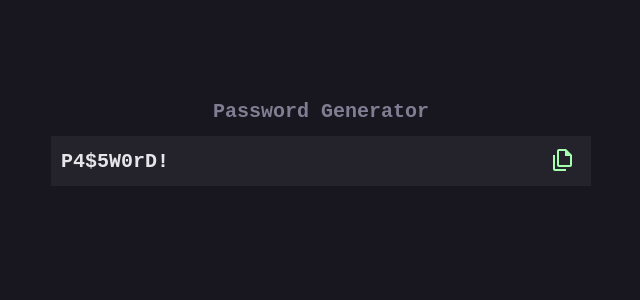
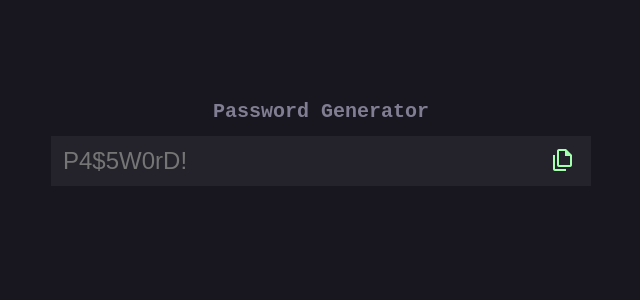
Before and after one commit to hidalest/password-generator, a React (Create React App) app: page / in a window 1280 px wide. Shown: the top 300 px of the page, without its empty margins (319-959 px from the left). Built offline with nearby package versions, Linux system fonts and the light colour scheme.

Commit message:
feat: finished adding the element where the password will be showned:

```diff
--- a/src/components/DisplayPassword/DisplayPassword.module.scss
+++ b/src/components/DisplayPassword/DisplayPassword.module.scss
@@ -1,15 +1,31 @@
 @import '../../sassStyles/variables';
+@import '../../sassStyles/mixins';
 
 .password {
   background-color: $greyDark;
-  height: 3rem;
+  color: $white;
   display: flex;
   align-items: center;
   justify-content: space-between;
   padding: 1rem;
+  border: none;
+}
+
+.passwordInput {
+  @include responsiveMin($desktop) {
+    font-size: 3.2rem;
+  }
+  padding-right: 2rem;
+  background-color: transparent;
+  border: none;
+  color: $white;
+  width: 85%;
+  font-size: 2.4rem;
 }
 
 .copyPasswordBtn {
+  @include buttonAnimation($white);
+
   color: $green;
   background-color: transparent;
   border: none;
--- a/src/components/DisplayPassword/DisplayPassword.tsx
+++ b/src/components/DisplayPassword/DisplayPassword.tsx
@@ -1,16 +1,21 @@
 import React from 'react';
+import Card from '../ui/Card';
 import style from './DisplayPassword.module.scss';
 
 const DisplayPassword = ({
   password = 'P4$5W0rD!',
 }: DisplayPasswordInterface) => {
   return (
-    <div className={style.password}>
-      <h1>{password}</h1>
+    <Card className='test'>
+      <input
+        type='text'
+        placeholder={password}
+        className={style.passwordInput}
+      />
       <button className={style.copyPasswordBtn}>
         <span className='material-symbols-outlined'>file_copy</span>
       </button>
-    </div>
+    </Card>
   );
 };
 
--- /dev/null
+++ b/src/components/ui/Card.module.scss
@@ -0,0 +1,11 @@
+@import '../../sassStyles/variables';
+
+.card {
+  background-color: $greyDark;
+  color: $white;
+  display: flex;
+  align-items: center;
+  justify-content: space-between;
+  padding: 1rem;
+  border: none;
+}
--- /dev/null
+++ b/src/components/ui/Card.tsx
@@ -0,0 +1,13 @@
+import React from 'react';
+import classes from './Card.module.scss';
+
+interface CardInterface {
+  className?: string;
+  children: React.ReactNode;
+}
+
+const Card = ({ className, children }: CardInterface) => {
+  return <div className={`${classes.card} ${className}`}>{children}</div>;
+};
+
+export default Card;
--- a/src/sassStyles/_mixins.scss
+++ b/src/sassStyles/_mixins.scss
@@ -14,3 +14,14 @@ $desktop: 1800px;
     @content;
   }
 }
+
+@mixin buttonAnimation($color) {
+  transition: all 0.25s ease-out;
+
+  &:hover {
+    color: $color;
+    transform: translateY(-1px);
+    transition: all 0.25s ease-out;
+    background-color: transparent;
+  }
+}
```
